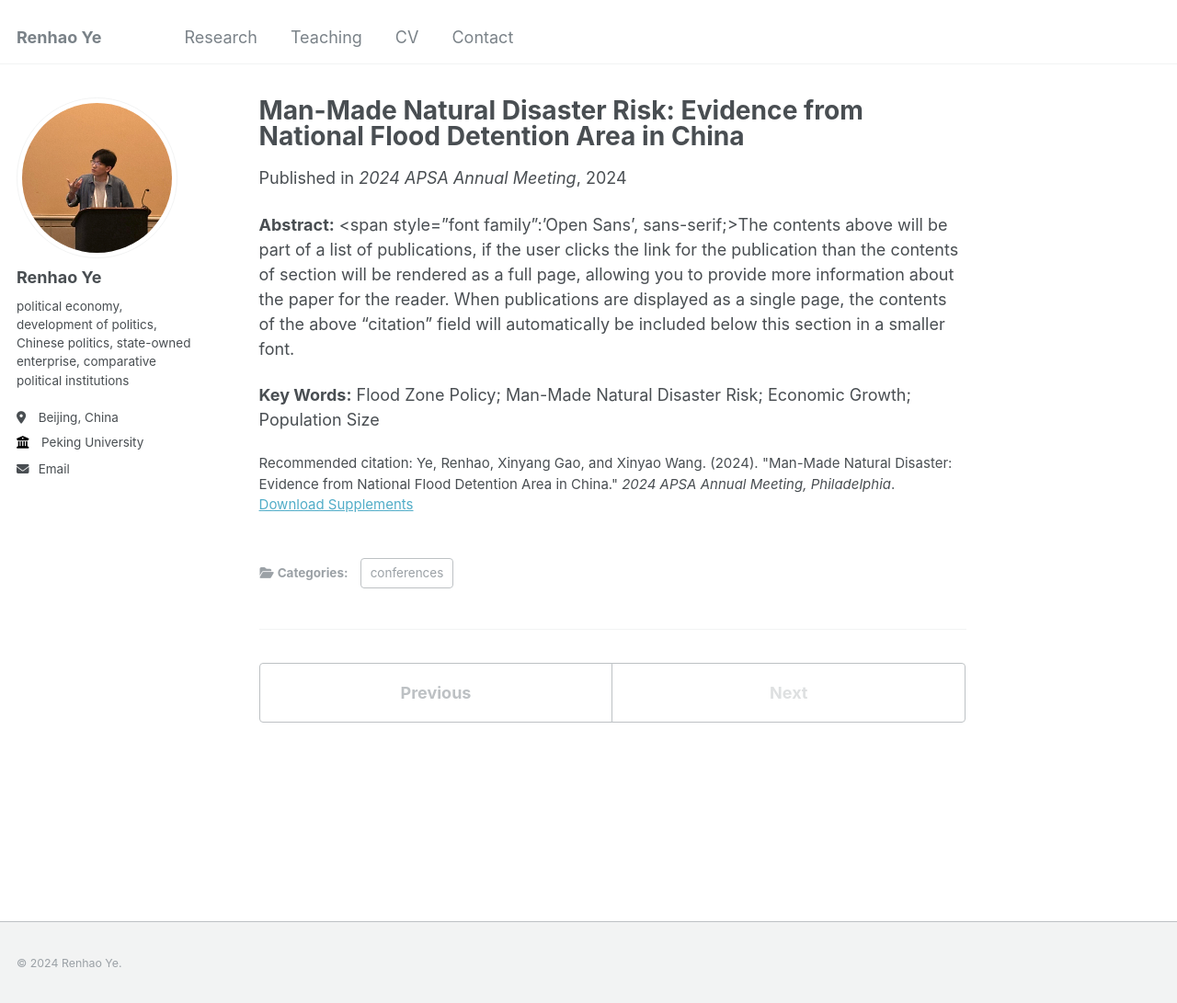
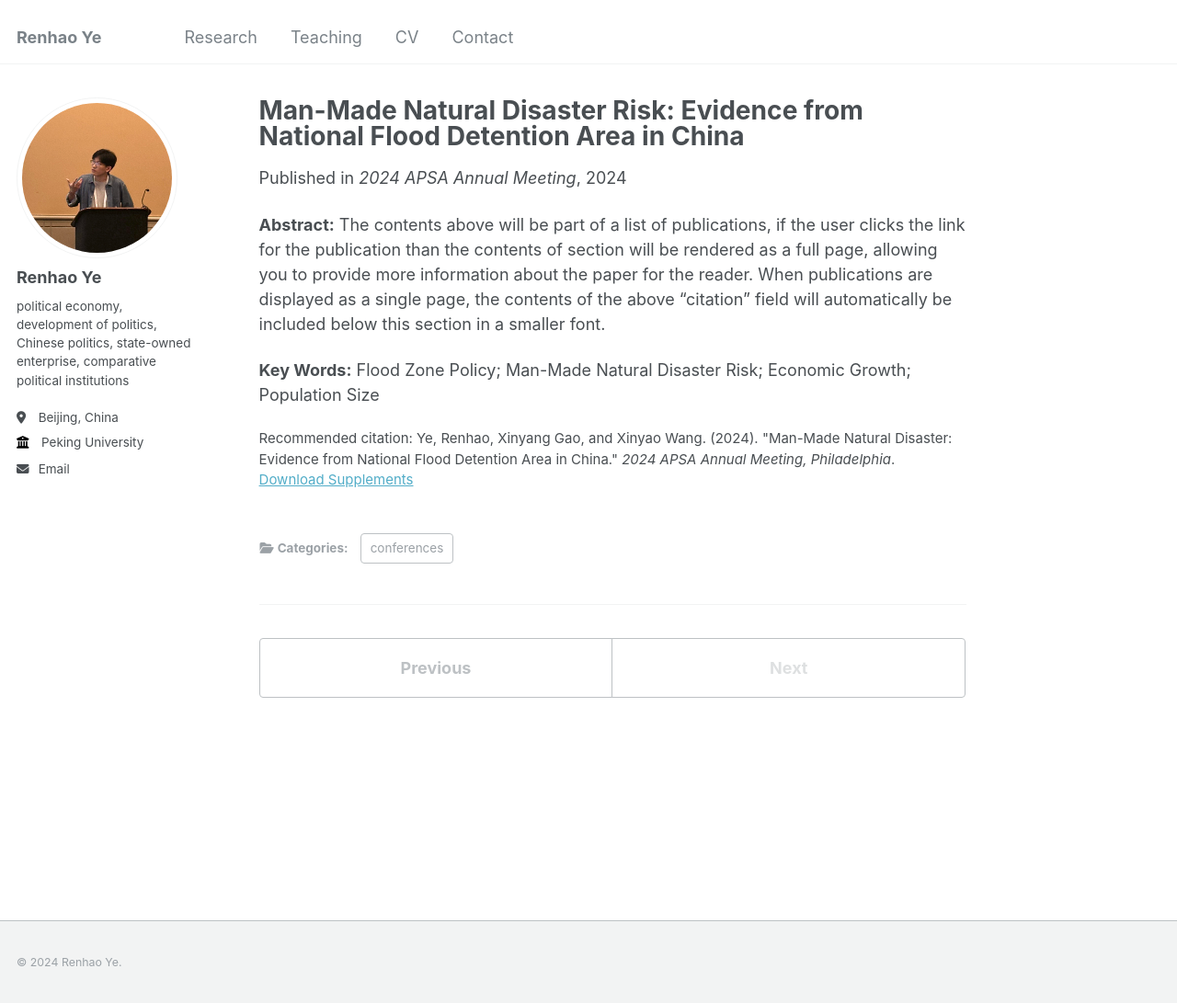
Before and after one commit to thenhow-ye/thenhow-ye.github.io, a Jekyll site: the page built from _publications/2024-09-07-flood-detention-area.md, in a window 1280 px wide and 1093 px high. Shown: the whole window at 92% size. Built offline with Jekyll 4.4.1, drawn with Linux system fonts in a browser that asks for light colours.

Commit message:
Update 2024-09-07-flood-detention-area.md

```diff
--- a/_publications/2024-09-07-flood-detention-area.md
+++ b/_publications/2024-09-07-flood-detention-area.md
@@ -3,13 +3,13 @@ title: "Man-Made Natural Disaster Risk: Evidence from National Flood Detention A
 collection: publications
 category: conferences
 permalink: /publication/2024-09-07-flood-detention-area
-excerpt: <span style="font family":'Open Sans', sans-serif;>'This paper develops the concept of man-made natural disaster risk, referring to the increase of potential risk exposed to natural disasters as a result of protection from natural disasters, even if these measures rarely directly cause disasters. Our findings indicate that the flood zone policy significantly reduces economic activity and population levels in the affected regions. This pattern is robust after accounting for alternative explanations and historical evidence that exploits flood disaster shocks on local social development prior to the establishment of national-level flood detention areas.'
+excerpt: 'This paper develops the concept of man-made natural disaster risk, referring to the increase of potential risk exposed to natural disasters as a result of protection from natural disasters, even if these measures rarely directly cause disasters. Our findings indicate that the flood zone policy significantly reduces economic activity and population levels in the affected regions. This pattern is robust after accounting for alternative explanations and historical evidence that exploits flood disaster shocks on local social development prior to the establishment of national-level flood detention areas.'
 date: 2024-09-07
 venue: '2024 APSA Annual Meeting'
 slidesurl: 'https://doi.org/10.33774/apsa-2024-j5fm4-v2'
 citation: 'Ye, Renhao, Xinyang Gao, and Xinyao Wang. (2024). &quot;Man-Made Natural Disaster: Evidence from National Flood Detention Area in China.&quot; <i>2024 APSA Annual Meeting, Philadelphia</i>.'
 ---
 
-**Abstract:** <span style="font family":'Open Sans', sans-serif;>The contents above will be part of a list of publications, if the user clicks the link for the publication than the contents of section will be rendered as a full page, allowing you to provide more information about the paper for the reader. When publications are displayed as a single page, the contents of the above "citation" field will automatically be included below this section in a smaller font.
+**Abstract:** The contents above will be part of a list of publications, if the user clicks the link for the publication than the contents of section will be rendered as a full page, allowing you to provide more information about the paper for the reader. When publications are displayed as a single page, the contents of the above "citation" field will automatically be included below this section in a smaller font.
 
 **Key Words:** Flood Zone Policy; Man-Made Natural Disaster Risk; Economic Growth; Population Size
```
